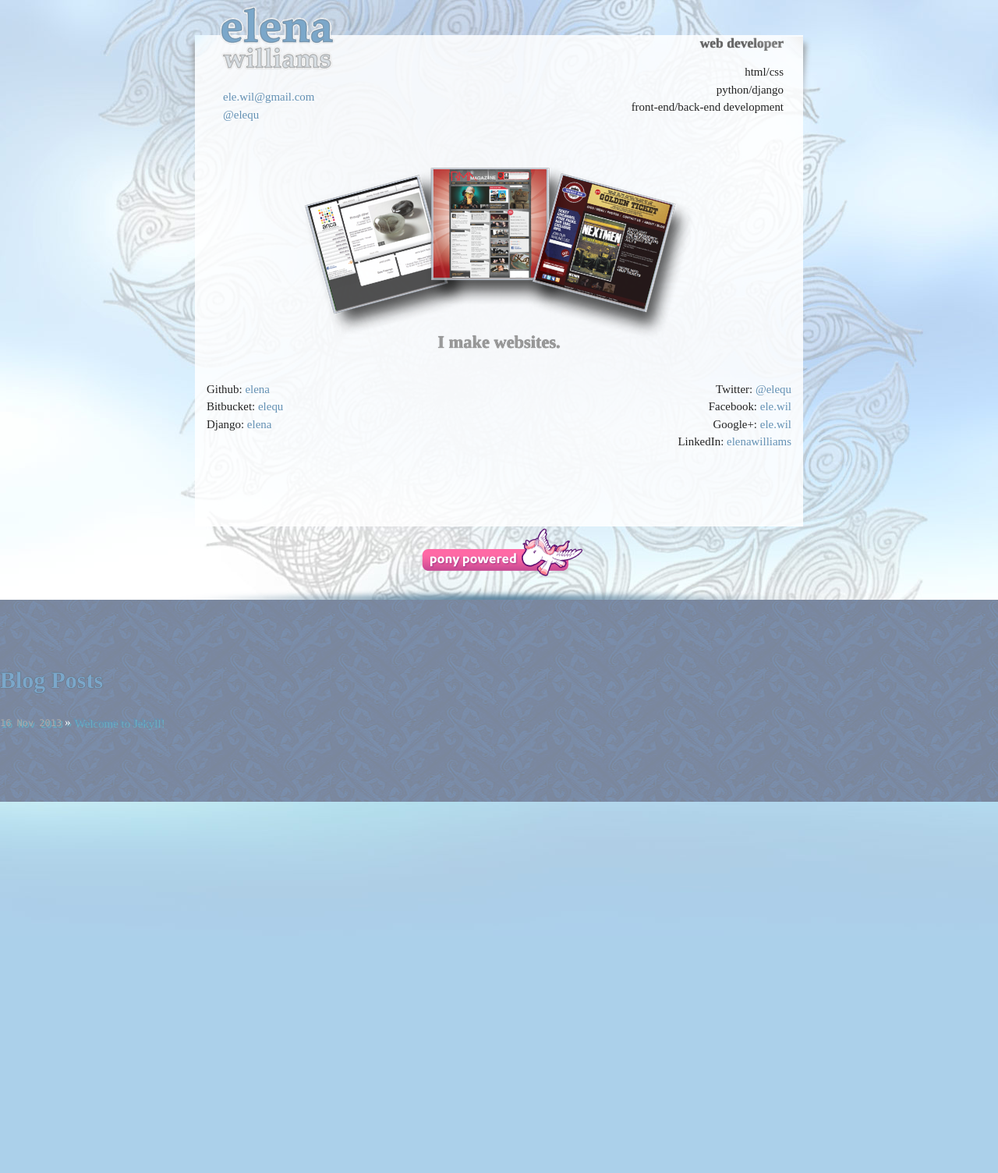
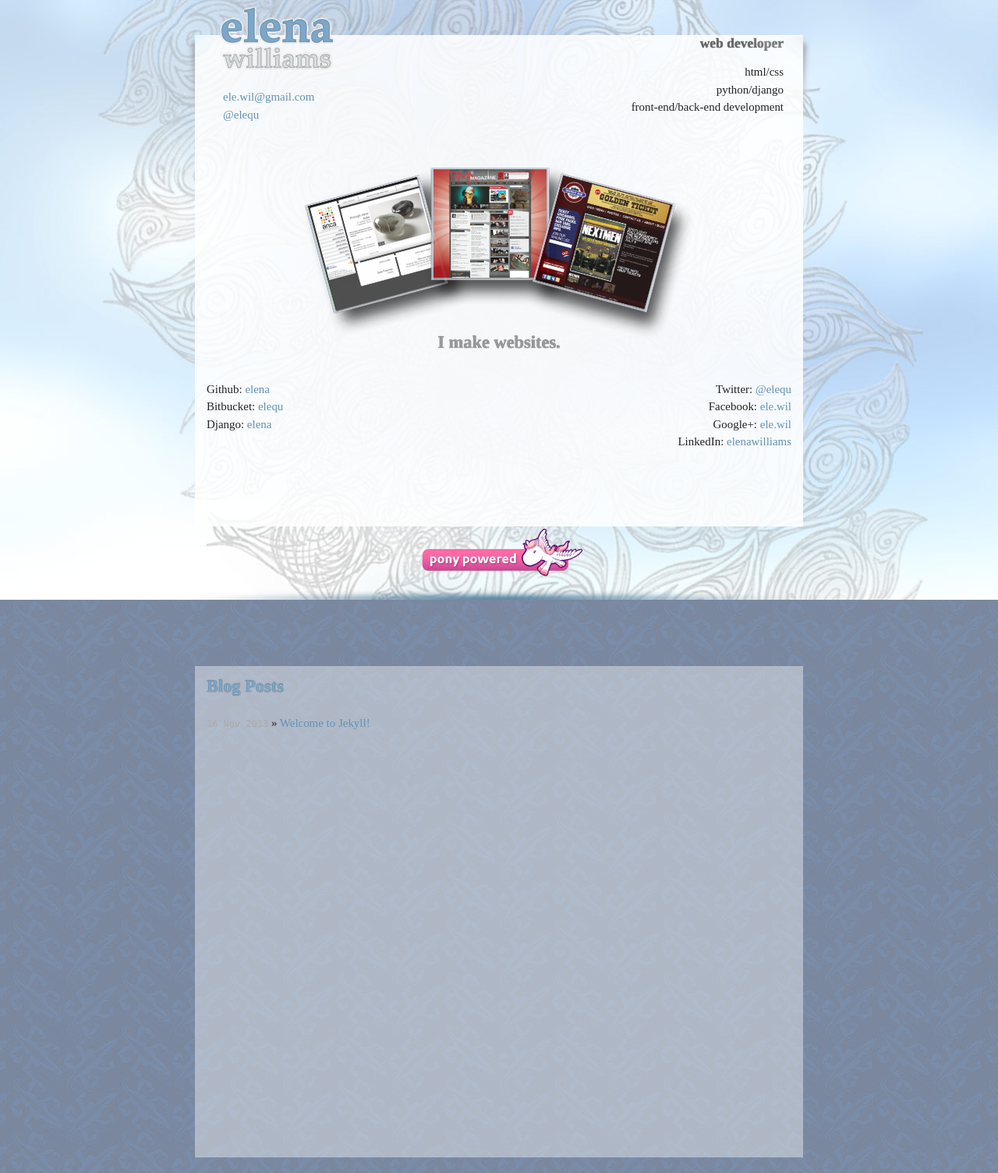
Before and after one commit to elena/elena.github.io, a Jekyll site: the page built from index.html, in a window 1280 px wide. Shown: the whole page at 78% size. Built offline with Jekyll 4.4.1, drawn with Linux system fonts in a browser that asks for light colours; nearby versions of some CDN libraries; some web fonts are replaced; Markdown is read by kramdown in place of the engine named in the settings.

Commit message:
Work on footer tidying styles and layout

```diff
--- a/_layouts/default.html
+++ b/_layouts/default.html
@@ -90,9 +90,9 @@
 
 <div id="fs">&nbsp;</div>
 <footer id="ft">
-<p>&nbsp;</p>
+  <section class="ct">
           {{ content }}
-<p>&nbsp;</p>
+  </section>
 </footer>
 
 <script src="//ajax.googleapis.com/ajax/libs/jquery/1.6.4/jquery.min.js" type="text/javascript"></script>
--- a/static/css/main.css
+++ b/static/css/main.css
@@ -27,7 +27,7 @@ h1 { margin-bottom: 1em; }
 
 h1, h2, h3, h4 {font-family: Times, serif; text-shadow: 0 0 1px #444;-moz-text-shadow: 0 0 1px #444;-webkit-text-shadow: 0 0 1px #444;}
 
-body, #ct {color: #222;}
+body, .ct, #ct {color: #222;}
 
 p { margin: 1em 0; }
 
@@ -212,6 +212,7 @@ h1, h2, h3, h4 {color: #7ba7ca; /*6491b4*/}
 a, a:visited {text-decoration: none;}
 
 body{background: url(/static/img/bg.jpg) #abd0ea no-repeat center top;}
+.ct {background-color:rgba(255,255,255,0.4);}
 #ct {background-image:url(/static/img/trans-fff85.png);}
 #fs {background: url(/static/img/fs.png) no-repeat center bottom;}
 
@@ -226,16 +227,16 @@ body{background: url(/static/img/bg.jpg) #abd0ea no-repeat center top;}
 #crl, .lt, #lh, .pt {float: left;}
 #crr, .rt, #rh {float: right;}
 
-#ct {max-width: 750px;}
-#ct {min-height: 600px;}
+.ct, #ct {max-width: 750px;}
+.ct, #ct {min-height: 600px;}
 
-#ct {margin: 45px auto 0 auto;}
+.ct, #ct {margin: 45px auto 0 auto;}
 #fs {margin: 0 auto;}
 .ig {margin: 0 10px 5px 0;}
 #cn {margin: 0 10px;}
 
-#ct {padding: 15px;}
-#ct {text-align: left;}
+.ct, #ct {padding: 15px;}
+.ct, #ct {text-align: left;}
 #tt {text-align: right;}
 #ft, #sw {text-align: center;}
 
@@ -249,7 +250,7 @@ body{background: url(/static/img/bg.jpg) #abd0ea no-repeat center top;}
 /* footer */
 #ft{
 color: white;
-text-shadow: 2px 2px 0px #64B1C6;
+/* text-shadow: 2px 2px 0px #64B1C6; */
 text-align: left;
 padding-top: 40px;
 padding-bottom: 20px;
@@ -264,7 +265,7 @@ background:url(/static/img/bgb.png) top;
 #ea {left: -90px;  margin-top: -53px;}
 #tc {left: -75px;}
 
-#cn, #ct, #ct section, #fs, #pr {clear: both;}
+#cn, .ct, #ct, #ct section, #fs, #pr {clear: both;}
 
 
 /* sw */
```
